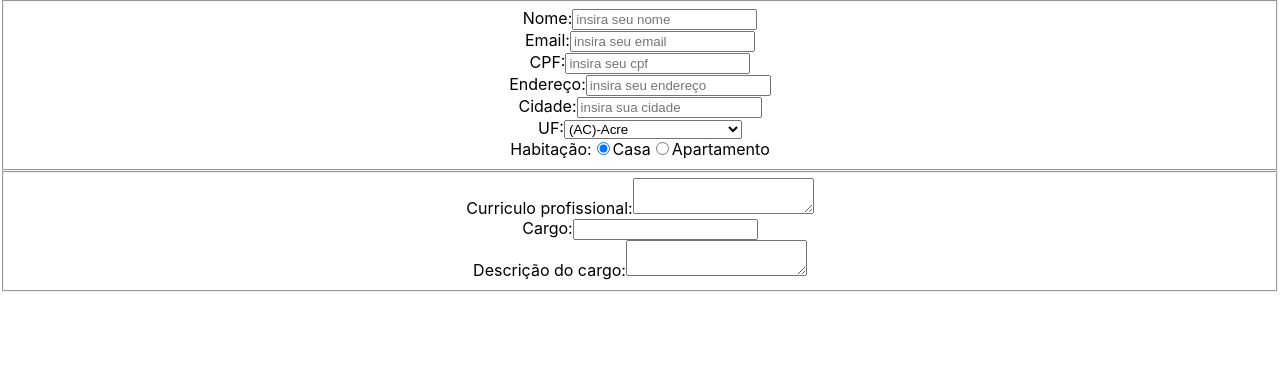
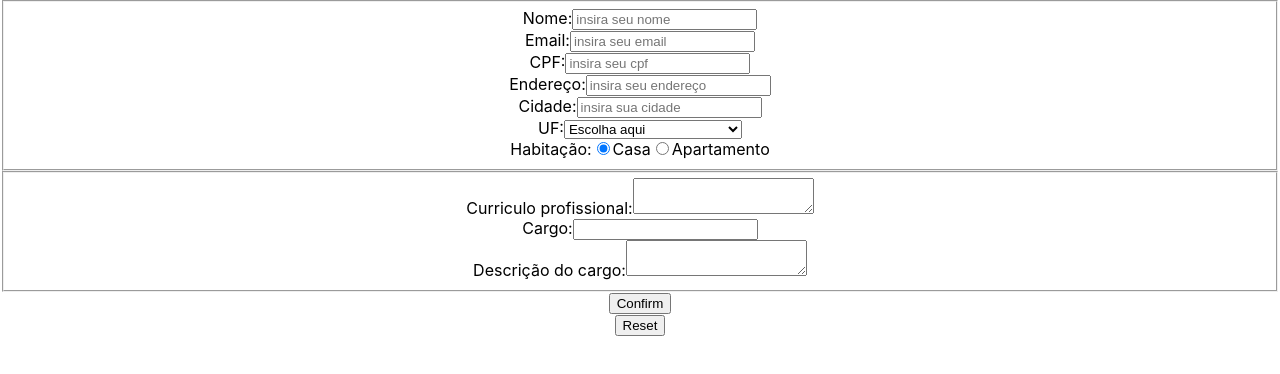
Before and after one commit to lucas-rodrigues0/trybe_exercises, a React (Create React App) app in the folder exercises/12.2/my-form-2.0/: page / in a window 1280 px wide. Shown: the top 374 px of the page. Built offline with nearby package versions, Linux system fonts and the light colour scheme.

Commit message:
finaliza requisitos

```diff
--- /dev/null
+++ b/exercises/12.2/my-form-2.0/src/ConfirmButton.js
@@ -0,0 +1,24 @@
+import React from 'react';
+import PropTypes from 'prop-types';
+
+class ConfirmButton extends React.Component {
+  render() {
+    const { confirmationStatus } = this.props;
+    return (
+      <div>
+        <button
+          type="button"
+          onClick={ confirmationStatus }
+        >
+          Confirm
+        </button>
+      </div>
+    );
+  }
+}
+
+ConfirmButton.propTypes = {
+  confirmationStatus: PropTypes.func.isRequired,
+};
+
+export default ConfirmButton;
--- a/exercises/12.2/my-form-2.0/src/FederalStates.js
+++ b/exercises/12.2/my-form-2.0/src/FederalStates.js
@@ -5,7 +5,7 @@ const UF =  ['(AC)-Acre', '(AL)-Alagoas', '(AP)-Amapá', '(AM)-Amazonas', '(BA)-
 
 class FederalStates extends React.Component {
   render() {
-    const { handleInputChange } = this.props;
+    const { handleInputChange, inputValue } = this.props;
     return (
       <div>
         <label>
@@ -13,9 +13,11 @@ class FederalStates extends React.Component {
           <select
             name="federalstate"
             id="federalstate"
+            value={ inputValue }
             onChange={ handleInputChange }
             required
           >
+            <option key="choose" value="">Escolha aqui</option>
             {UF.map(option => {
               return <option key={ option } value={ option }>{ option }</option>;
             })}
--- a/exercises/12.2/my-form-2.0/src/FieldsetPersonalInfo.js
+++ b/exercises/12.2/my-form-2.0/src/FieldsetPersonalInfo.js
@@ -49,7 +49,15 @@ class FieldsetPersonalInfo extends React.Component {
 }
 
 FieldsetPersonalInfo.propTypes = {
-  formState: PropTypes.objectOf(PropTypes.string),
+  formState: PropTypes.shape({
+    name: PropTypes.string,
+    email: PropTypes.string,
+    cpf: PropTypes.string,
+    address: PropTypes.string,
+    city: PropTypes.string,
+    federalstate: PropTypes.string,
+    housing: PropTypes.string,
+  }),
   handleInputChange: PropTypes.func.isRequired,
   verifyValue: PropTypes.func.isRequired,
 };
@@ -63,9 +71,6 @@ FieldsetPersonalInfo.defaultProps = {
     city: "",
     federalstate: "",
     housing: "",
-    resume: '',
-    role: '',
-    roleDescriptions: '',
   }
 };
 
--- a/exercises/12.2/my-form-2.0/src/FieldsetProfessionalInfo.js
+++ b/exercises/12.2/my-form-2.0/src/FieldsetProfessionalInfo.js
@@ -28,19 +28,16 @@ class FieldsetProfessionalInfo extends React.Component {
 }
 
 FieldsetProfessionalInfo.propTypes = {
-  formState: PropTypes.objectOf(PropTypes.string),
+  formState: PropTypes.shape({
+    resume: PropTypes.string,
+    role: PropTypes.string,
+    roleDescriptions: PropTypes.string,
+  }),
   handleInputChange: PropTypes.func.isRequired,
 };
 
 FieldsetProfessionalInfo.defaultProps = {
   formState: {
-    name: "",
-    email: "",
-    cpf: "",
-    address: "",
-    city: "",
-    federalstate: "",
-    housing: "",
     resume: '',
     role: '',
     roleDescriptions: '',
--- a/exercises/12.2/my-form-2.0/src/Form.js
+++ b/exercises/12.2/my-form-2.0/src/Form.js
@@ -2,6 +2,9 @@ import React from 'react';
 
 import FieldsetPersonalInfo from './FieldsetPersonalInfo';
 import FieldsetProfessionalInfo from './FieldsetProfessionalInfo';
+import ConfirmButton from './ConfirmButton';
+import ResetButton from './ResetButton';
+import PrintedConfirmation from './PrintedConfirmation';
 
 class Form extends React.Component {
   constructor(props) {
@@ -18,6 +21,7 @@ class Form extends React.Component {
         resume: '',
         role: '',
         roleDescriptions: '',
+        confirmation: false,
       }
     }
 
@@ -51,8 +55,37 @@ class Form extends React.Component {
     }
   }
 
+  confirmationStatus = () => {
+    if (this.state.confirmation === false) {
+      this.setState({ confirmation: true })
+    }
+  }
+
+  resetStatus = () => {
+    this.setState({
+      name: "",
+      email: "",
+      cpf: "",
+      address: "",
+      city: "",
+      federalstate: "",
+      housing: "",
+      resume: '',
+      role: '',
+      roleDescriptions: '',
+      confirmation: false,
+    })
+  }
+
   render() {
     const formState = this.state;
+    let printInfo;
+    if (this.state.confirmation) {
+      printInfo = <PrintedConfirmation formState={ formState } />
+    } else {
+      printInfo = <div />
+    }
+
     return(
       <form>
         <FieldsetPersonalInfo
@@ -64,6 +97,14 @@ class Form extends React.Component {
           formState={ formState }
           handleInputChange={ this.handleInputChange }
         />
+        <ConfirmButton
+          confirmationStatus={ this.confirmationStatus }
+        />
+        <ResetButton
+          resetStatus={ this.resetStatus }
+        />
+        { printInfo }
+
       </form>
     );
   }
--- /dev/null
+++ b/exercises/12.2/my-form-2.0/src/PrintedConfirmation.js
@@ -0,0 +1,51 @@
+import React from 'react';
+import PropTypes from 'prop-types';
+
+class PrintedConfirmation extends React.Component {
+  render() {
+    const {
+      name,
+      email,
+      cpf,
+      address,
+      city,
+      federalstate,
+      housing,
+      resume,
+      role,
+      roleDescriptions,
+    } = this.props.formState;
+
+    return (
+      <div>
+        <div>{`Nome: ${name}`}</div>
+        <div>{`Email: ${email}`}</div>
+        <div>{`CPF: ${cpf}`}</div>
+        <div>{`Endereço: ${address}`}</div>
+        <div>{`Cidade: ${city}`}</div>
+        <div>{`Estado: ${federalstate}`}</div>
+        <div>{`Habitação: ${housing}`}</div>
+        <div>{`Curriculo Profissional: ${resume}`}</div>
+        <div>{`Cargo: ${role}`}</div>
+        <div>{`Descrição do Cargo: ${roleDescriptions}`}</div>
+      </div>
+    );
+  }
+}
+
+PrintedConfirmation.propTypes = {
+  formState: PropTypes.shape({
+    name: PropTypes.string.isRequired,
+    email: PropTypes.string.isRequired,
+    cpf: PropTypes.string.isRequired,
+    address: PropTypes.string.isRequired,
+    city: PropTypes.string.isRequired,
+    federalstate: PropTypes.string.isRequired,
+    housing: PropTypes.string.isRequired,
+    resume: PropTypes.string.isRequired,
+    role: PropTypes.string.isRequired,
+    roleDescriptions: PropTypes.string.isRequired,
+  })
+};
+
+export default PrintedConfirmation;
--- /dev/null
+++ b/exercises/12.2/my-form-2.0/src/ResetButton.js
@@ -0,0 +1,24 @@
+import React from 'react';
+import PropTypes from 'prop-types';
+
+class ResetButton extends React.Component {
+  render() {
+    const { resetStatus } = this.props;
+    return (
+      <div>
+        <button
+          type="button"
+          onClick={ resetStatus }
+        >
+          Reset
+        </button>
+      </div>
+    );
+  }
+}
+
+ResetButton.propTypes = {
+  resetStatus: PropTypes.func.isRequired,
+};
+
+export default ResetButton;
```
Also changed, not shown: 1 other file (tests, documents, lock files or other folders).
